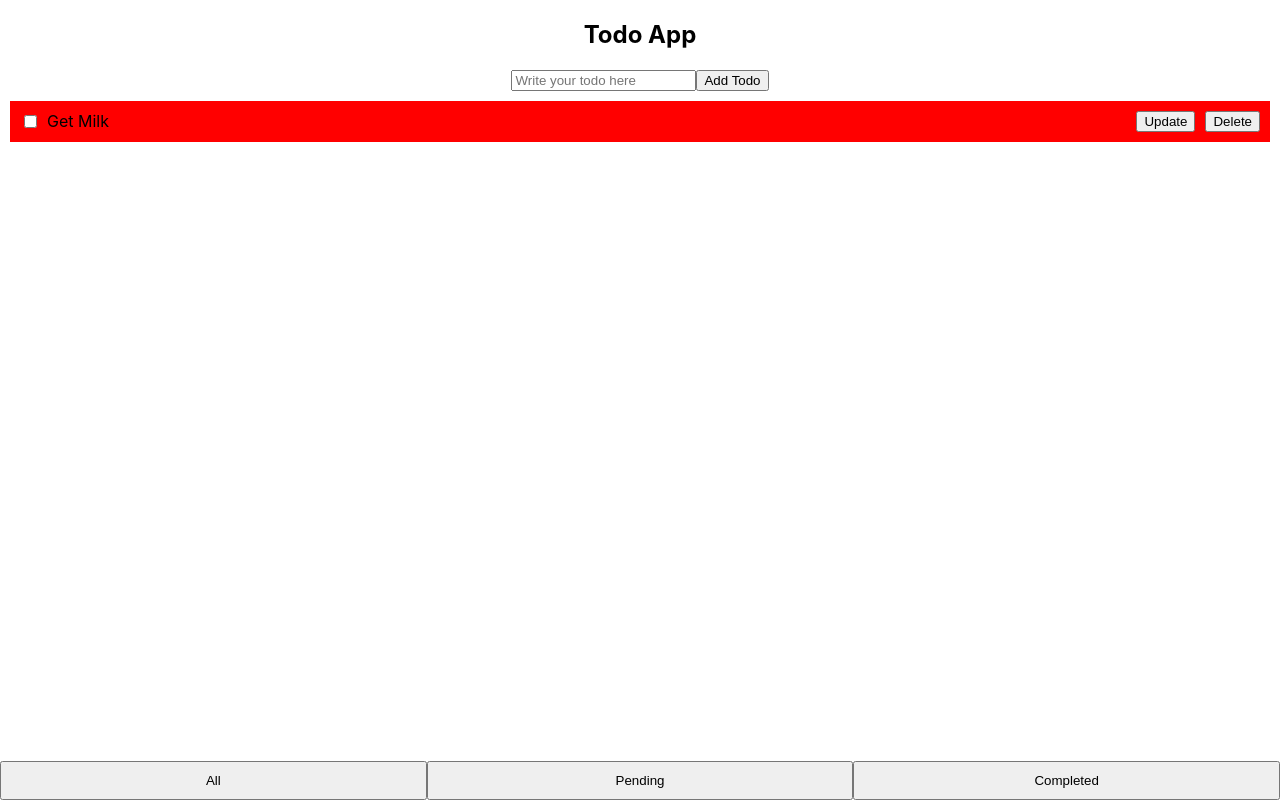
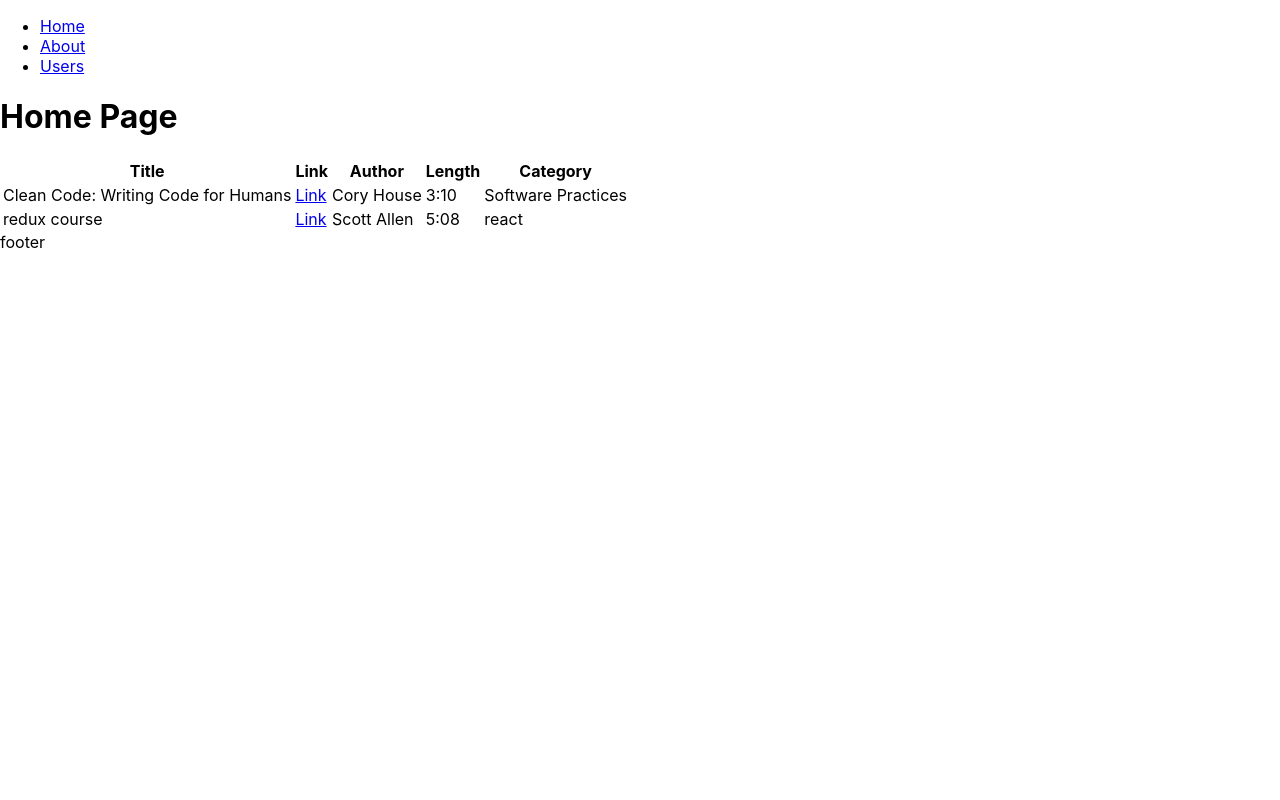
Before and after one commit to imyagnesh/benjamin_zeolearn, a React app in the folder my-app/: page / in a window 1280 px wide. Built offline with nearby package versions, Linux system fonts and the light colour scheme; data requests are answered from the project's data file.

Commit message:
comit api code

```diff
--- a/my-app/db.json
+++ b/my-app/db.json
@@ -5,5 +5,43 @@
       "text": "Get Milk",
       "isDone": false
     }
+  ],
+  "courses": [
+    {
+      "id": "clean-code",
+      "title": "Clean Code: Writing Code for Humans",
+      "watchHref": "http://www.pluralsight.com/courses/writing-clean-code-humans",
+      "authorId": "cory-house",
+      "length": "3:10",
+      "category": "Software Practices"
+    },
+    {
+      "title": "redux course",
+      "courseURL": "",
+      "length": "5:08",
+      "category": "react",
+      "country": "",
+      "state": "",
+      "watchHref": "www.google.com",
+      "authorId": "scott-allen",
+      "id": "sSlJtpG"
+    }
+  ],
+  "authors": [
+    {
+      "id": "cory-house",
+      "firstName": "Cory",
+      "lastName": "House"
+    },
+    {
+      "id": "scott-allen",
+      "firstName": "Scott",
+      "lastName": "Allen"
+    },
+    {
+      "id": "dan-wahlin",
+      "firstName": "Dan",
+      "lastName": "Wahlin"
+    }
   ]
 }
--- a/my-app/src/Screens/Home/index.js
+++ b/my-app/src/Screens/Home/index.js
@@ -1,15 +1,79 @@
 import React, { Component } from 'react';
+import { API } from '../../utils';
 // import PropTypes from 'prop-types';
 
 export default class index extends Component {
   static propTypes = {};
 
-  state = {};
+  state = {
+    courses: [],
+    authors: [],
+    loading: false,
+    error: false,
+  };
+
+  componentDidMount() {
+    this.fetchAPI();
+  }
+
+  fetchAPI = async () => {
+    this.setState({ loading: true });
+    try {
+      const coursesAPI = API({ uri: 'http://localhost:3004/courses' });
+      const authorsAPI = API({ uri: 'http://localhost:3004/authors' });
+      const data = await Promise.all([coursesAPI, authorsAPI]);
+      this.setState({ courses: data[0], authors: data[1], loading: false });
+    } catch (error) {
+      this.setState({ loading: false, error: 'Oops! something went wrong' });
+    }
+  };
+
+  renderAuthor = id => {
+    const { authors } = this.state;
+    const author = authors.find(x => x.id === id);
+    if (author) {
+      return `${author.firstName} ${author.lastName}`;
+    }
+    return '';
+  };
 
   render() {
+    const { courses, loading, error } = this.state;
+    if (loading) {
+      return <h1>Loading...</h1>;
+    }
+
+    if (error) {
+      return <h1>{error}</h1>;
+    }
+
     return (
       <div>
         <h1>Home Page</h1>
+        <table>
+          <thead>
+            <tr>
+              <th>Title</th>
+              <th>Link</th>
+              <th>Author</th>
+              <th>Length</th>
+              <th>Category</th>
+            </tr>
+          </thead>
+          <tbody>
+            {courses.map(course => (
+              <tr key={course.id}>
+                <td>{course.title}</td>
+                <td>
+                  <a href={course.watchHref}>Link</a>
+                </td>
+                <td>{this.renderAuthor(course.authorId)}</td>
+                <td>{course.length}</td>
+                <td>{course.category}</td>
+              </tr>
+            ))}
+          </tbody>
+        </table>
       </div>
     );
   }
--- a/my-app/src/index.js
+++ b/my-app/src/index.js
@@ -1,11 +1,11 @@
 import React from 'react';
 import ReactDOM from 'react-dom';
 import './index.css';
-// import App from './App';
-import Todo from './Todo/index';
+import App from './App';
+// import Todo from './Todo/index';
 import * as serviceWorker from './serviceWorker';
 
-ReactDOM.render(<Todo />, document.getElementById('root'));
+ReactDOM.render(<App />, document.getElementById('root'));
 
 // If you want your app to work offline and load faster, you can change
 // unregister() to register() below. Note this comes with some pitfalls.
--- /dev/null
+++ b/my-app/src/utils.js
@@ -0,0 +1,26 @@
+export const data = 1;
+
+export const API = ({ uri, method = 'GET', header = {}, body = null }) => {
+  let options = {
+    method,
+    headers: {
+      accept: 'application/json',
+      'Content-Type': 'application/json',
+      ...header,
+    },
+  };
+
+  if (body) {
+    options = { ...options, body: JSON.stringify(body) };
+  }
+
+  return new Promise(async (resolve, reject) => {
+    try {
+      const res = await fetch(uri, options);
+      const json = await res.json();
+      resolve(json);
+    } catch (error) {
+      reject(error);
+    }
+  });
+};
```
